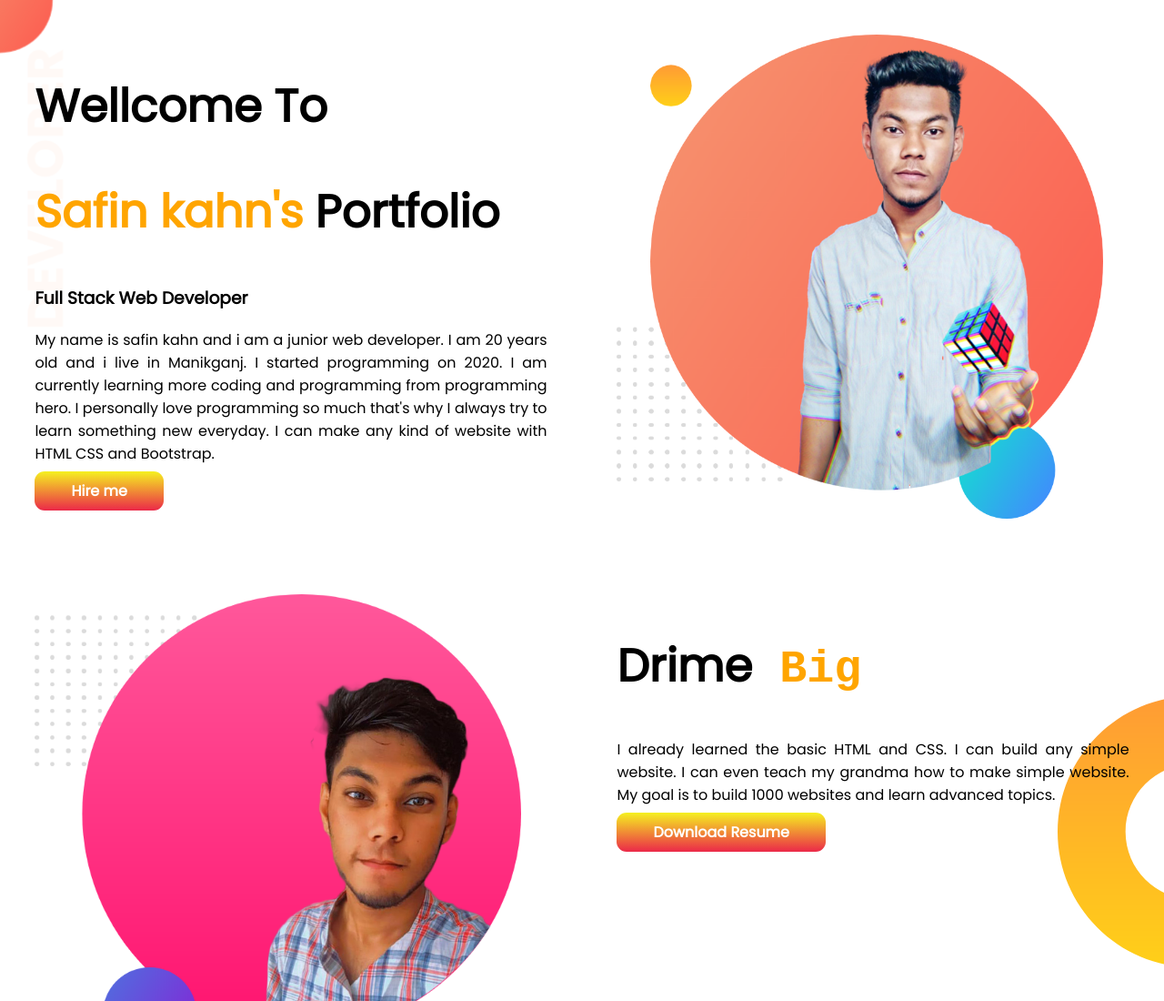
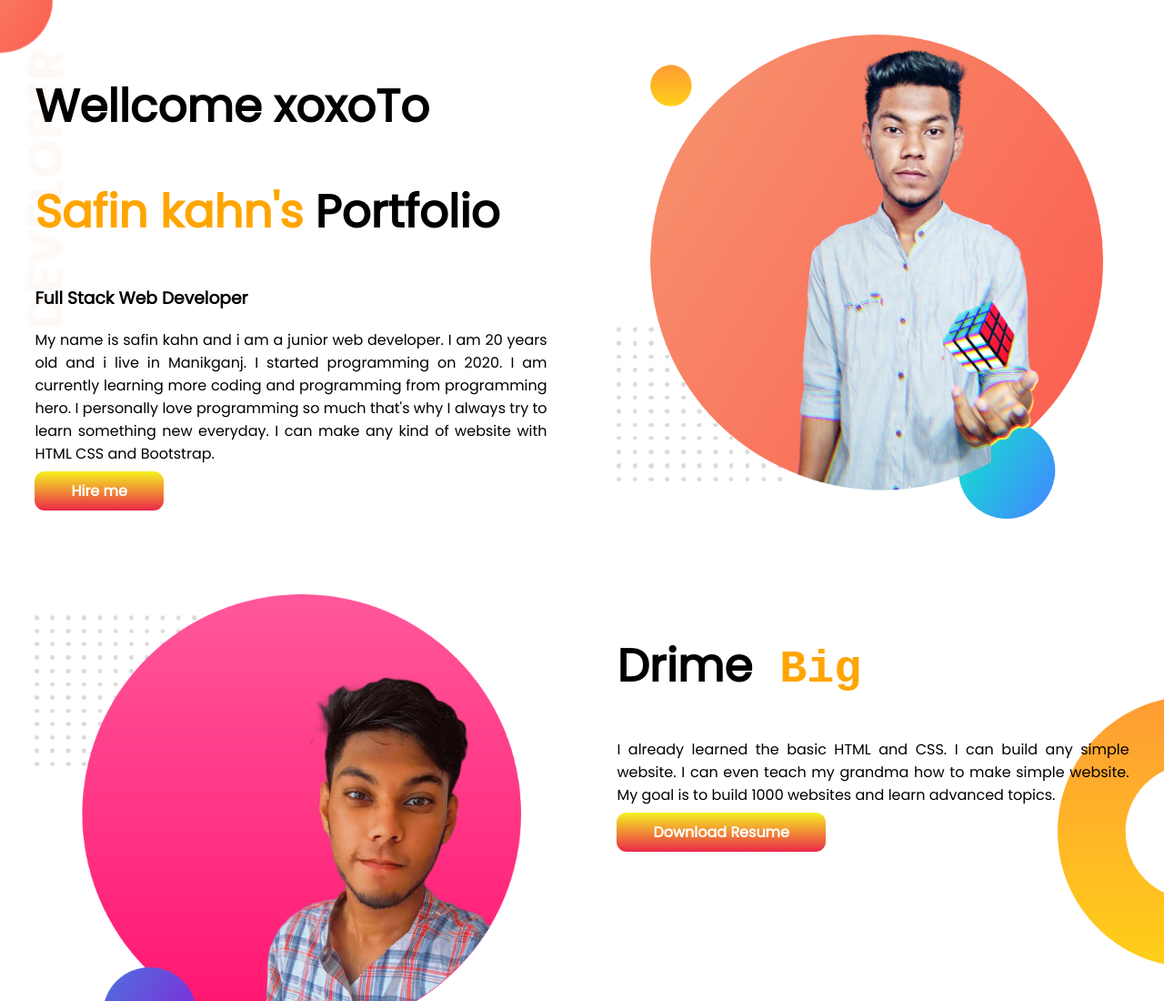
Before and after one commit to safinxr/my-portfolio, a plain HTML site: page index.html in a window 1280 px wide. Shown: the top 1100 px of the page at 91% size. Drawn offline with Linux system fonts and the light colour scheme.

Commit message:
new push

```diff
--- a/index.html
+++ b/index.html
@@ -13,7 +13,7 @@
 <body>
     <section class="top-banner fx ">
         <div class="half-width">
-            <h1>Wellcome To</h1>
+            <h1>Wellcome xoxoTo</h1>
         <h1><span class="my-name">Safin kahn's</span> Portfolio</h1>
         <h3>Full Stack Web Developer</h3>
         <p>My name is safin kahn and i am a junior web developer. I am 20 years old and i live in Manikganj. I started programming on 2020. I am currently learning more coding and programming from programming hero. I personally love programming so much that's why I always try to learn something new everyday. I can make any kind of website with HTML CSS and Bootstrap.</p>
```
